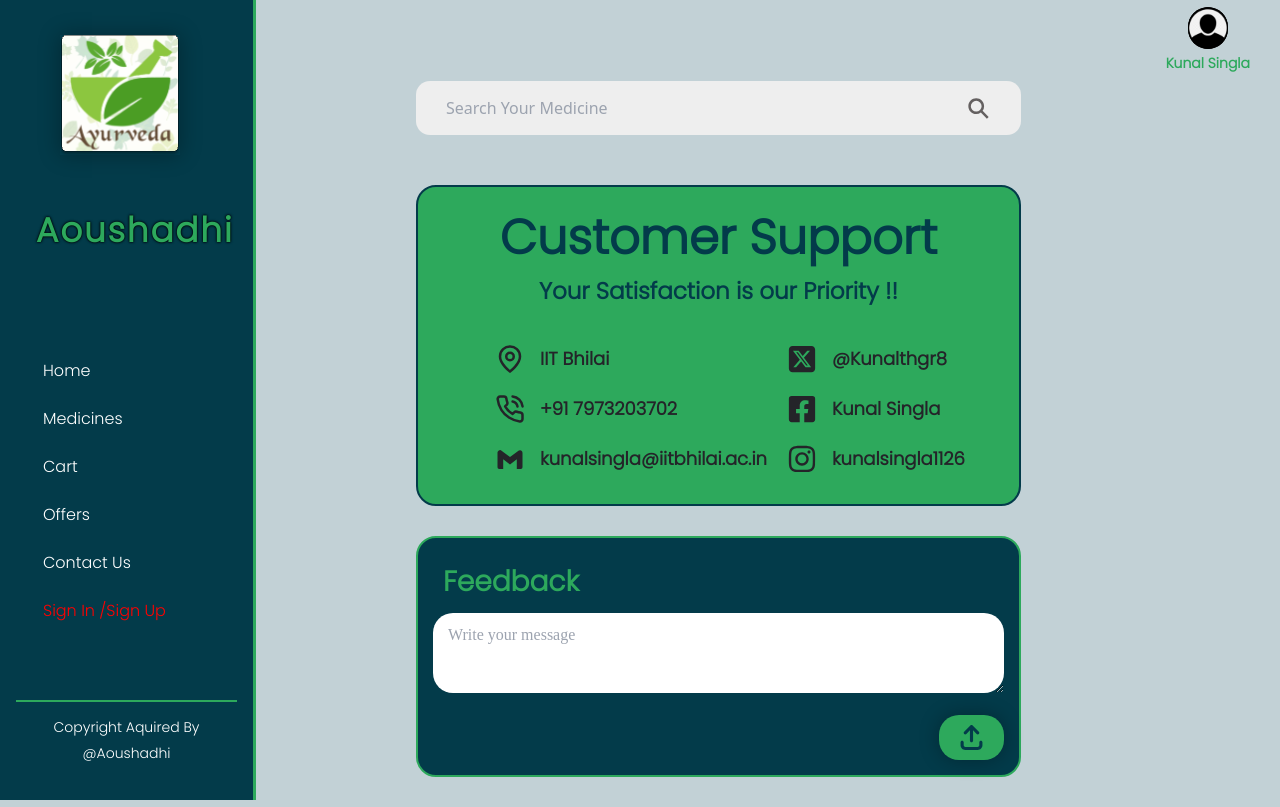
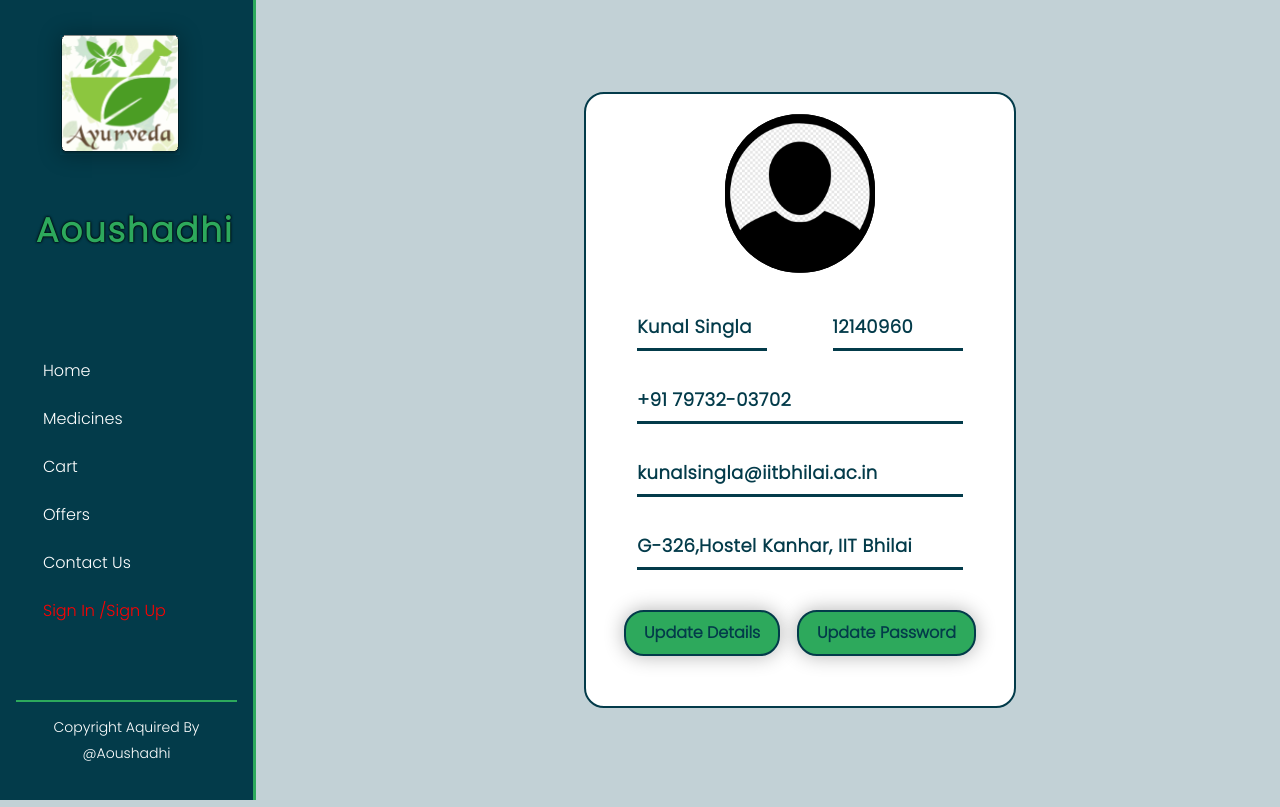
Before and after one commit to lalitmohit/Aoushadi-Frontend, a React (Create React App) app: page / in a window 1280 px wide. Built offline with nearby package versions, Linux system fonts and the light colour scheme; the HTML template or start-up script is replaced by a standard one.

Commit message:
User Page Done

```diff
--- a/src/App.js
+++ b/src/App.js
@@ -5,6 +5,7 @@ import TopBar from "./Components/Client/TopBar/TopBar";
 import SearchBar from "./Components/Client/SearchBar/SearchBar";
 import "./App.css";
 import Contact from "./Components/Client/Contact/Contact";
+import User from "./Components/Client/User/User";
 
 function App() {
   const [logined, setLogined] = useState(true);
@@ -16,9 +17,10 @@ function App() {
             <SideBar />
           </div>
           <div className="content ">
-            <TopBar username={`${logined?"Kunal Singla":"Sign In"}`}/>
-            <SearchBar/>
-            < Contact/>
+            {/* <TopBar username={`${logined?"Kunal Singla":"Sign In"}`}/> */}
+            {/* <SearchBar/> */}
+            <User/>
+            {/* < Contact/> */}
           </div>
         </>
       ) : (
--- /dev/null
+++ b/src/Components/Client/User/User.css
@@ -0,0 +1,100 @@
+.User{
+    display: flex;
+    justify-content: center;
+    align-items: center;
+    height: 100vh;
+    font-family: "Poppins";
+}
+
+.User-Box{
+    background-color: white;
+    border: 2px solid #033B4A;
+    border-radius: 20px;
+    display: flex;
+    justify-content: center;
+    align-items: center;
+    flex-direction: column;
+    width: 45%;
+}
+
+.Image-User{
+    display: flex;
+    justify-content: center;
+    align-items: center;
+}
+.Image-User img{
+    width: 150px;
+    margin: 20px;
+    /* box-shadow: 0 0 20px rgba(0, 0, 0, 0.3); */
+    transition: transform 0.3s ease-in-out;
+}
+.Image-User img:hover{
+    transform: scale(1.1);
+}
+
+.Details-User{
+    display: flex;
+    justify-content: center;
+    align-items: center;
+    flex-direction: column;
+    width: 95%;
+    letter-spacing: 0.5px;
+    gap: 20px;
+    margin-top: 20px;
+    margin-bottom: 30px;
+}
+.Detail-Div{
+    display: flex;
+    width: 80%;
+    color: #033B4A;
+    font-size: 18px;
+    font-weight: 600;
+    justify-content: space-between;
+}
+.Name-User{
+    width: 40%;
+    padding-bottom: 8px;
+    border-bottom: 3px solid #033B4A;
+}
+.Id-User{
+    width: 40%;
+    padding-bottom: 8px;
+    border-bottom: 3px solid #033B4A;
+}
+.Detail-User{
+    display: flex;
+    width: 80%;
+    color: #033B4A;
+    font-size: 18px;
+    font-weight: 600;
+    padding-bottom: 8px;
+    margin-top: 15px;
+    border-bottom: 3px solid #033B4A;
+}
+
+.Button-User{
+    display: flex;
+    width: 90%;
+    margin-bottom: 50px;
+    margin-top: 10px;
+    justify-content: space-evenly;
+    align-items: center;
+}
+
+.Button-User button{
+    background-color: #2DA95C;
+    color: #033B4A;
+    font-size: 16px;
+    font-weight: 600;
+    padding: 9px 18px;
+    border-radius: 20px;
+    border: 2px solid #033B4A;
+    box-shadow: 0 0 20px rgba(0, 0, 0, 0.3);
+    transition: transform 0.3s ease-in-out;
+}
+
+.Button-User button:hover{
+    background-color: #10847E;
+    color: white;
+    transform: scale(.9);
+}
--- /dev/null
+++ b/src/Components/Client/User/User.jsx
@@ -0,0 +1,30 @@
+import React from "react";
+import "./User.css";
+import Account from "../../../Assets/Account.svg";
+
+const User = () => {
+  return (
+    <div className="User">
+      <div className="User-Box">
+        <div className="Image-User">
+          <img src={Account} alt="Account" />
+        </div>
+        <div className="Details-User">
+          <div className="Detail-Div">
+            <div className="Name-User">Kunal Singla</div>
+            <div className="Id-User">12140960</div>
+          </div>
+          <div className="Detail-User"> +91 79732-03702</div>
+          <div className="Detail-User">kunalsingla@iitbhilai.ac.in</div>
+          <div className="Detail-User">G-326,Hostel Kanhar, IIT Bhilai</div>
+        </div>
+        <div className="Button-User">
+          <button>Update Details</button>
+          <button>Update Password</button>
+        </div>
+      </div>
+    </div>
+  );
+};
+
+export default User;
```
